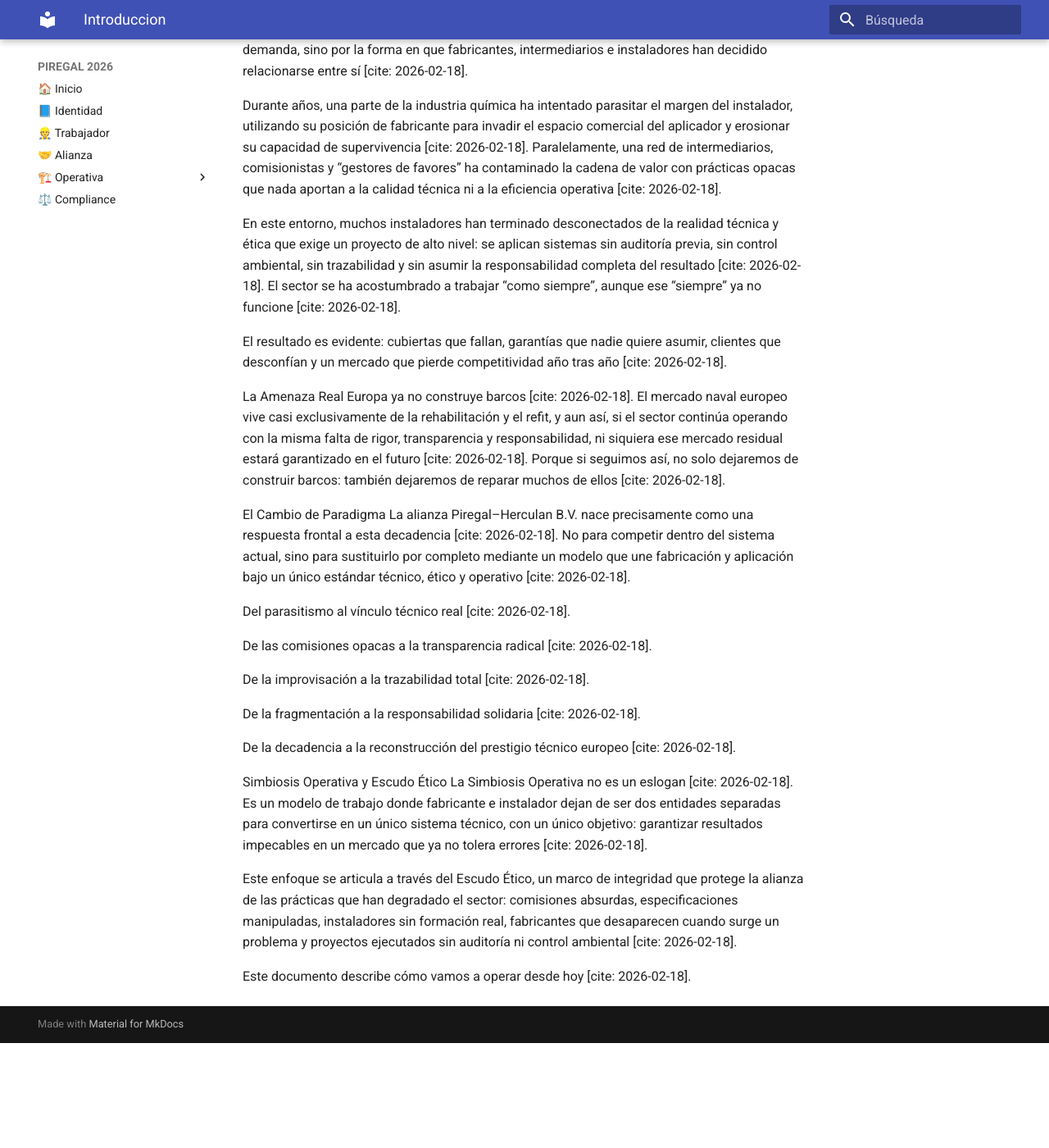
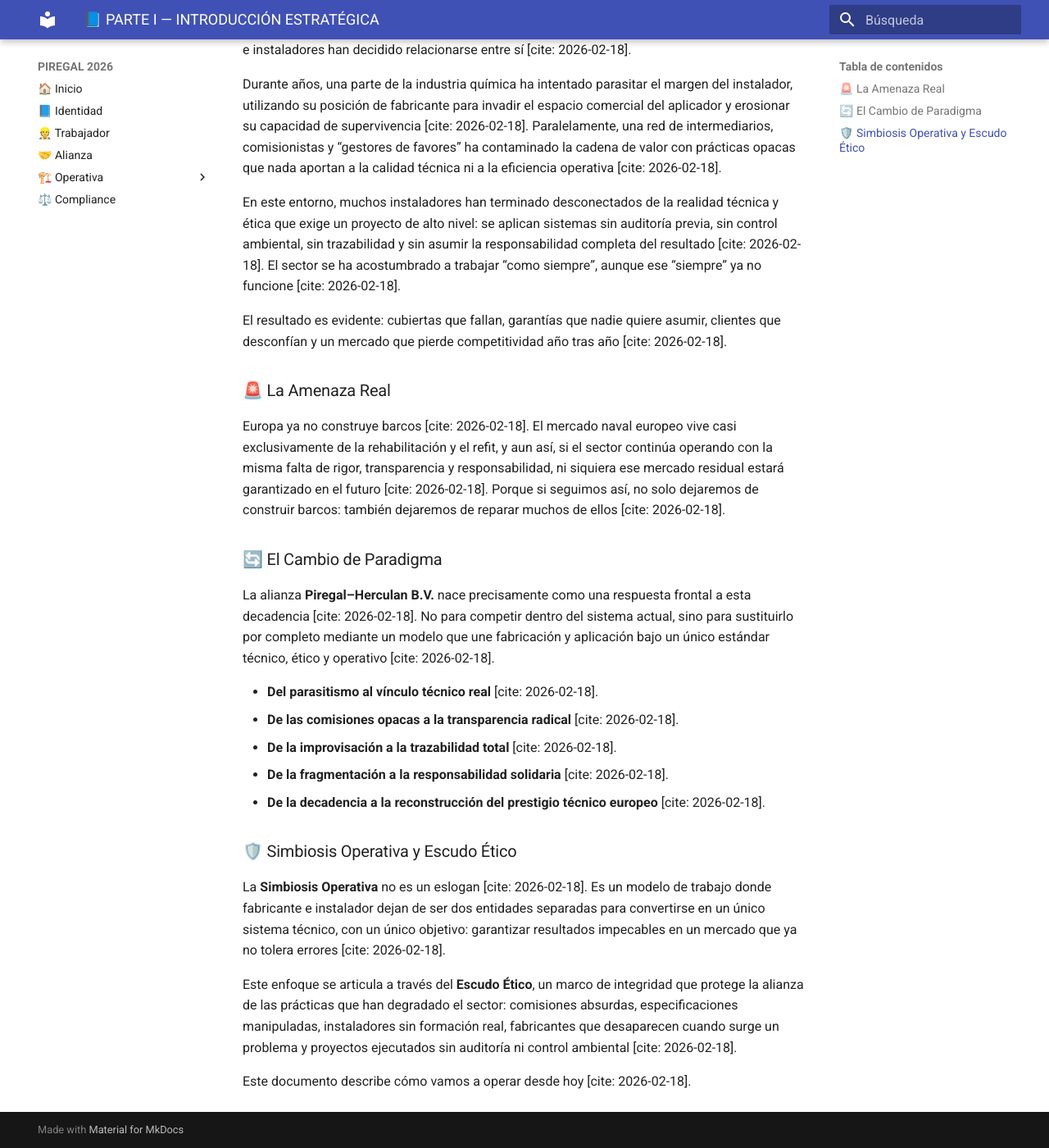
Before and after one commit to bernardezgatosergio-ai/piregal-governance, an MkDocs documentation site: the page built from docs/v1-identidad/introduccion.md, in a window 1280 px wide and 1400 px high, scrolled down 208 px. Shown: the whole window at 82% size. Built offline with MkDocs 1.6.1 and Material for MkDocs 9.7.7, drawn with Linux system fonts in a browser that asks for light colours; before the commit the page ends 1480 px from its top, so only the background shows below that; some of the changed text lies outside the part shown.

Commit message:
Update introduccion.md

```diff
--- a/docs/v1-identidad/introduccion.md
+++ b/docs/v1-identidad/introduccion.md
@@ -7,25 +8,21 @@
 
 El resultado es evidente: cubiertas que fallan, garantías que nadie quiere asumir, clientes que desconfían y un mercado que pierde competitividad año tras año [cite: 2026-02-18].
 
-La Amenaza Real
+### 🚨 La Amenaza Real
 Europa ya no construye barcos [cite: 2026-02-18]. El mercado naval europeo vive casi exclusivamente de la rehabilitación y el refit, y aun así, si el sector continúa operando con la misma falta de rigor, transparencia y responsabilidad, ni siquiera ese mercado residual estará garantizado en el futuro [cite: 2026-02-18]. Porque si seguimos así, no solo dejaremos de construir barcos: también dejaremos de reparar muchos de ellos [cite: 2026-02-18].
 
-El Cambio de Paradigma
-La alianza Piregal–Herculan B.V. nace precisamente como una respuesta frontal a esta decadencia [cite: 2026-02-18]. No para competir dentro del sistema actual, sino para sustituirlo por completo mediante un modelo que une fabricación y aplicación bajo un único estándar técnico, ético y operativo [cite: 2026-02-18].
+### 🔄 El Cambio de Paradigma
+La alianza **Piregal–Herculan B.V.** nace precisamente como una respuesta frontal a esta decadencia [cite: 2026-02-18]. No para competir dentro del sistema actual, sino para sustituirlo por completo mediante un modelo que une fabricación y aplicación bajo un único estándar técnico, ético y operativo [cite: 2026-02-18].
 
-Del parasitismo al vínculo técnico real [cite: 2026-02-18].
+* **Del parasitismo al vínculo técnico real** [cite: 2026-02-18].
+* **De las comisiones opacas a la transparencia radical** [cite: 2026-02-18].
+* **De la improvisación a la trazabilidad total** [cite: 2026-02-18].
+* **De la fragmentación a la responsabilidad solidaria** [cite: 2026-02-18].
+* **De la decadencia a la reconstrucción del prestigio técnico europeo** [cite: 2026-02-18].
 
-De las comisiones opacas a la transparencia radical [cite: 2026-02-18].
+### 🛡️ Simbiosis Operativa y Escudo Ético
+La **Simbiosis Operativa** no es un eslogan [cite: 2026-02-18]. Es un modelo de trabajo donde fabricante e instalador dejan de ser dos entidades separadas para convertirse en un único sistema técnico, con un único objetivo: garantizar resultados impecables en un mercado que ya no tolera errores [cite: 2026-02-18].
 
-De la improvisación a la trazabilidad total [cite: 2026-02-18].
-
-De la fragmentación a la responsabilidad solidaria [cite: 2026-02-18].
-
-De la decadencia a la reconstrucción del prestigio técnico europeo [cite: 2026-02-18].
-
-Simbiosis Operativa y Escudo Ético
-La Simbiosis Operativa no es un eslogan [cite: 2026-02-18]. Es un modelo de trabajo donde fabricante e instalador dejan de ser dos entidades separadas para convertirse en un único sistema técnico, con un único objetivo: garantizar resultados impecables en un mercado que ya no tolera errores [cite: 2026-02-18].
-
-Este enfoque se articula a través del Escudo Ético, un marco de integridad que protege la alianza de las prácticas que han degradado el sector: comisiones absurdas, especificaciones manipuladas, instaladores sin formación real, fabricantes que desaparecen cuando surge un problema y proyectos ejecutados sin auditoría ni control ambiental [cite: 2026-02-18].
+Este enfoque se articula a través del **Escudo Ético**, un marco de integridad que protege la alianza de las prácticas que han degradado el sector: comisiones absurdas, especificaciones manipuladas, instaladores sin formación real, fabricantes que desaparecen cuando surge un problema y proyectos ejecutados sin auditoría ni control ambiental [cite: 2026-02-18].
 
 Este documento describe cómo vamos a operar desde hoy [cite: 2026-02-18].
```
Also changed, not shown: other parts of docs/v1-identidad/introduccion.md (+2 -1 lines).
